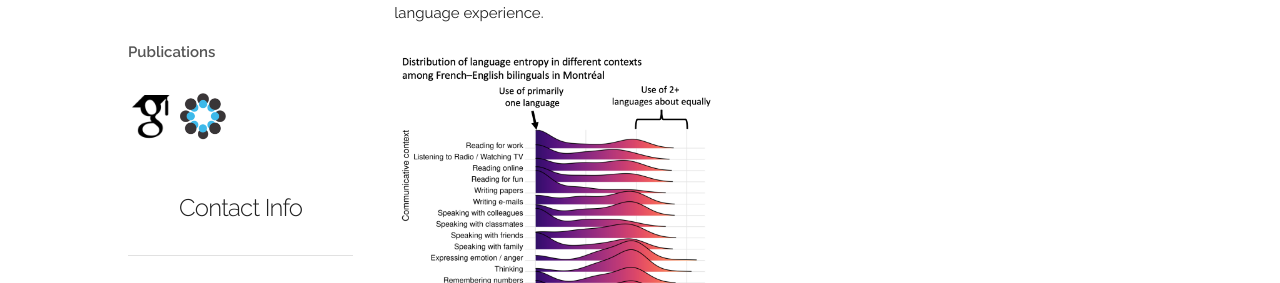
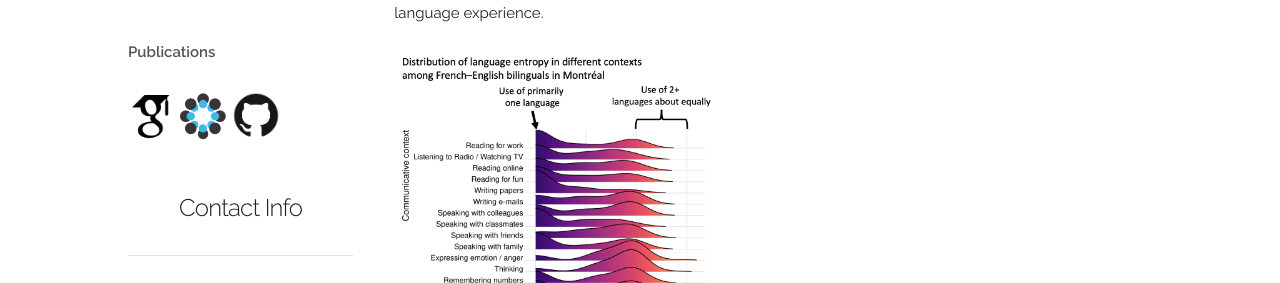
Before and after one commit to jasongullifer/jasongullifer.github.io, a Jekyll site: the page built from index.html, in a window 1280 px wide. Shown: the part 674-957 px from the top of the page. Built offline with Jekyll 4.4.1, drawn with Linux system fonts in a browser that asks for light colours; nearby versions of some CDN libraries; Markdown is read by kramdown in place of the engine named in the settings; the list of posts is cut into pages by our own code; comment, search, counter and statistics services are not loaded.

Commit message:
added github link

```diff
--- a/_includes/menubar.html
+++ b/_includes/menubar.html
@@ -23,4 +23,6 @@
 <a href="https://scholar.google.ca/citations?hl=en&user=hQZQv2kAAAAJ&hl=eng"><img align="middle" alt="google scholar profile" width="48" src="images/scholar.png"></a>
 
 <a href="https://osf.io/vjk7w/"><img align="middle" alt="osf profile" width="48" src="images/osf.png"></a>
+
+<a href="https://github.com/jasongullifer"><img align="middle" alt="github page" width="48" src="images/github.png"></a>
 </p>
```
Also changed, not shown: images/github.png (added), 5 other files.
